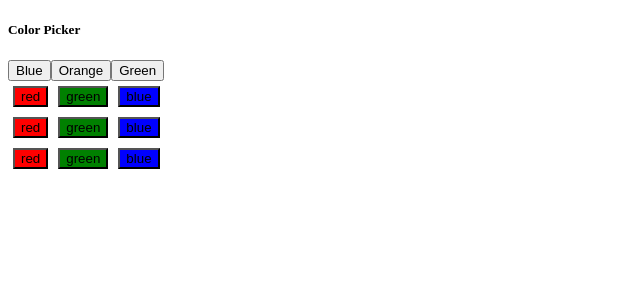
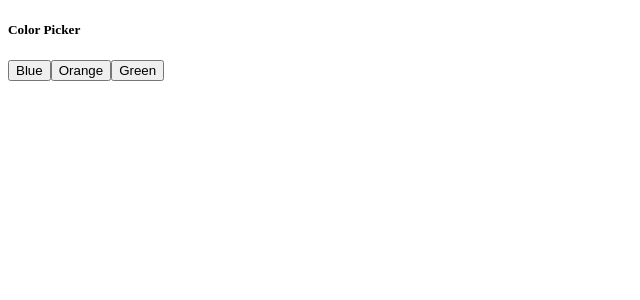
Before and after one commit to acciojob/passing-handler-prop-react-Satyam722, a React app: page / in a window 1280 px wide. Shown: the top 300 px of the page, without its empty margins (0-640 px from the left). Built offline with nearby package versions, Linux system fonts and the light colour scheme.

Commit message:
Update Selection.js

```diff
--- a/src/components/Selection.js
+++ b/src/components/Selection.js
@@ -1,21 +1,23 @@
-import React from 'react';
+import React, { useState } from 'react';
 
-function Selection({ applyColor }) {
-  const colors = ['red', 'green', 'blue'];
+const Selection = (props) => {
+  const [selectionStyle, setSelectionStyle] = useState({});
+
+  // Update background when props change
+  React.useEffect(() => {
+    if (props.selection && props.selection.background) {
+      setSelectionStyle({ background: props.selection.background });
+    }
+  }, [props.selection]);
 
   return (
-    <div>
-      {colors.map((color) => (
-        <button
-          key={color}
-          onClick={() => applyColor(color)}
-          style={{ background: color, margin: '5px' }}
-        >
-          {color}
-        </button>
-      ))}
+    <div
+      className="fix-box"
+      style={selectionStyle}
+    >
+      {/* Selection Box Content */}
     </div>
   );
-}
+};
 
 export default Selection;
```
